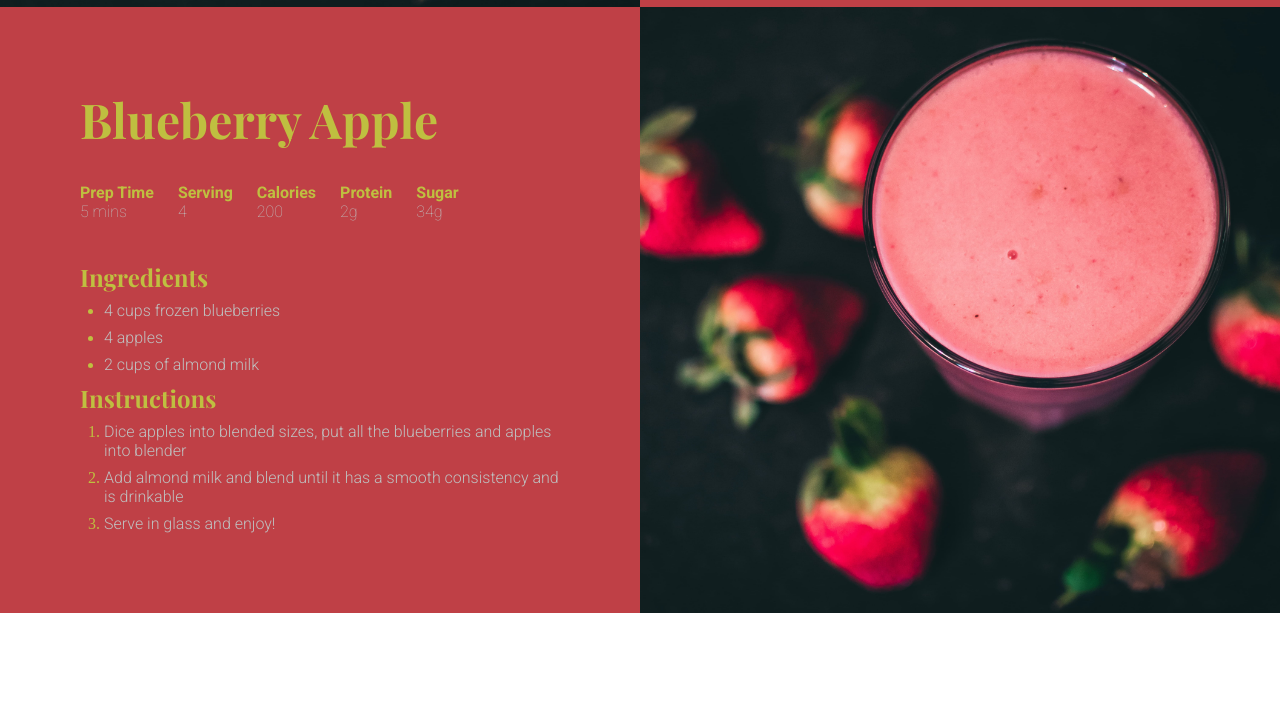
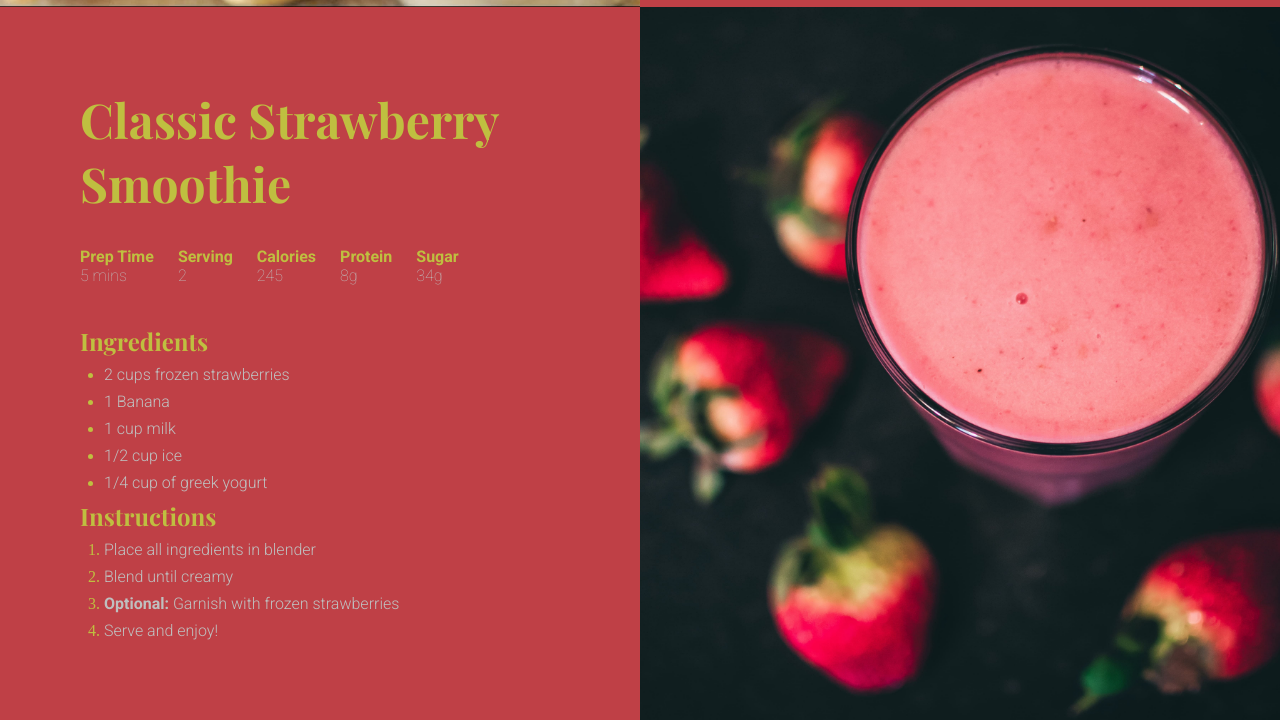
Before and after one commit to iamarale/moothies, a plain HTML site: page index.html in a window 1280 px wide. Shown: the part 2506-3226 px from the top of the page. Before the commit the page ends 3119 px from the top, so only its background shows below. Drawn offline with nearby package versions, Linux system fonts and the light colour scheme.

Commit message:
added images to flavor layout

```diff
--- a/index.html
+++ b/index.html
@@ -168,7 +168,7 @@
     <article class="flavors-wrapper">
         <div class="flavors-wrapper-text">
             <div class="text-wrapper-wrapper">
-                <h3 class="text-3 font-yellow">Blueberry Apple</h3>
+                <h3 class="text-3 font-yellow">Classic Strawberry Smoothie</h3>
                 <div class="flavors-wrapper-text_nutrition">
                     <div class="my-md flavors-wrapper-text_nutrition__label prep">
                         <p class="font-bold font-yellow">Prep Time</p>
@@ -176,15 +176,15 @@
                     </div>
                     <div class="my-md ml-md flavors-wrapper-text_nutrition__label servings">
                         <p class="font-bold font-yellow">Serving</p>
-                        <p class="font-light font-white">4</p>
+                        <p class="font-light font-white">2</p>
                     </div>
                     <div class="my-md ml-md flavors-wrapper-text_nutrition__label calories">
                         <p class="font-bold font-yellow">Calories</p>
-                        <p class="font-light font-white">200</p>
+                        <p class="font-light font-white">245</p>
                     </div>
                     <div class="my-md ml-md flavors-wrapper-text_nutrition__label protein">
                         <p class="font-bold font-yellow">Protein</p>
-                        <p class="font-light font-white">2g</p>
+                        <p class="font-light font-white">8g</p>
                     </div>
                     <div class="my-md ml-md flavors-wrapper-text_nutrition__label sugar">
                         <p class="font-bold font-yellow">Sugar</p>
@@ -194,17 +194,20 @@
                 <header>
                     <h1 class="my-sm text-1 font-yellow">Ingredients</h1>
                     <ul>
-                        <li class="li-list-style ml-md"><p class="font-white my-sm">4 cups frozen blueberries</p></li>
-                        <li class="li-list-style ml-md"><p class="font-white my-sm">4 apples</p></li>
-                        <li class="li-list-style ml-md"><p class="font-white my-sm">2 cups of almond milk</p></li>
+                        <li class="li-list-style ml-md"><p class="font-white my-sm">2 cups frozen strawberries</p></li>
+                        <li class="li-list-style ml-md"><p class="font-white my-sm">1 Banana</p></li>
+                        <li class="li-list-style ml-md"><p class="font-white my-sm">1 cup milk</p></li>
+                        <li class="li-list-style ml-md"><p class="font-white my-sm">1/2 cup ice</p></li>
+                        <li class="li-list-style ml-md"><p class="font-white my-sm">1/4 cup of greek yogurt</p></li>
                     </ul>
                 </header>
                 <header>
                     <h1 class="my-sm text-1 font-yellow">Instructions</h1>
                     <ol>
-                        <li class="list-style ml-md"><p class="font-white my-sm">Dice apples into blended sizes, put all the blueberries and apples into blender</p></li>
-                        <li class="list-style ml-md"><p class="font-white my-sm">Add almond milk and blend until it has a smooth consistency and is drinkable</p></li>
-                        <li class="list-style ml-md"><p class="font-white my-sm">Serve in glass and enjoy!</p></li>
+                        <li class="list-style ml-md"><p class="font-white my-sm">Place all ingredients in blender</p></li>
+                        <li class="list-style ml-md"><p class="font-white my-sm">Blend until creamy</p></li>
+                        <li class="list-style ml-md"><p class="font-white my-sm"><span class="font-bold">Optional:</span> Garnish with frozen strawberries</p></li>
+                        <li class="list-style ml-md"><p class="font-white my-sm">Serve and enjoy!</p></li>
                     </ol>
                 </header>
             </div>
--- a/styles/main.scss
+++ b/styles/main.scss
@@ -88,7 +88,9 @@
             background-image: url('../assets/blueberry-apple.jpg');
         }
         &-img-article-two{
-            background-image: url('../assets/strawberry.jpg');
+            background-image: url('../assets/peanutbutter-oats.jpg');
+            background-size: cover;
+            background-position: top left;
         }
         &-img-article-three{
             background-image: url('../assets/strawberry.jpg');
```
Also changed, not shown: assets/peanutbutter-oats.jpg (added), styles/main.css, 1 other file.
